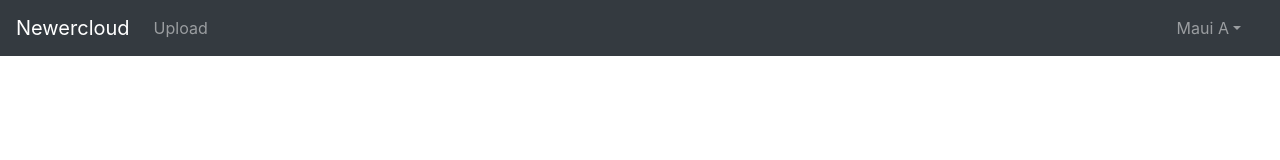
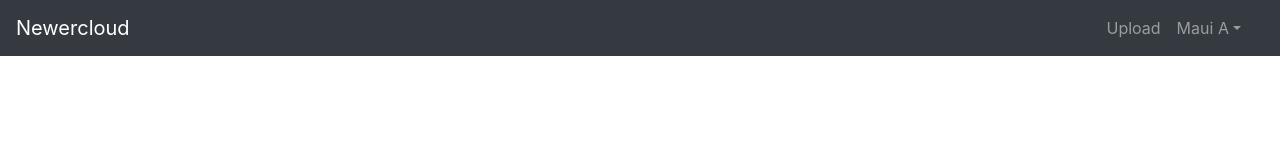
Before and after one commit to CSC47300/Final-Project, a React (Create React App) app in the folder webpage/: page / in a window 1280 px wide. Shown: the top 160 px of the page. Built offline with nearby package versions, Linux system fonts and the light colour scheme.

Commit message:
Moved upload button to right side

```diff
--- a/webpage/src/Components/navigation.js
+++ b/webpage/src/Components/navigation.js
@@ -18,7 +18,7 @@ class NavBar extends Component {
                 </Nav>
         } else mobile =
             <Nav className="container-fluid">
-                <Nav.Link href="#upload" className="">Upload</Nav.Link>
+                <Nav.Link href="#upload" className="ml-auto">Upload</Nav.Link>
                 <NavDropdown title={this.props.userName} className="">
                     <NavDropdown.Item href="#profile">Profile</NavDropdown.Item>
                     <NavDropdown.Item href="#settings">Settings</NavDropdown.Item>
```
